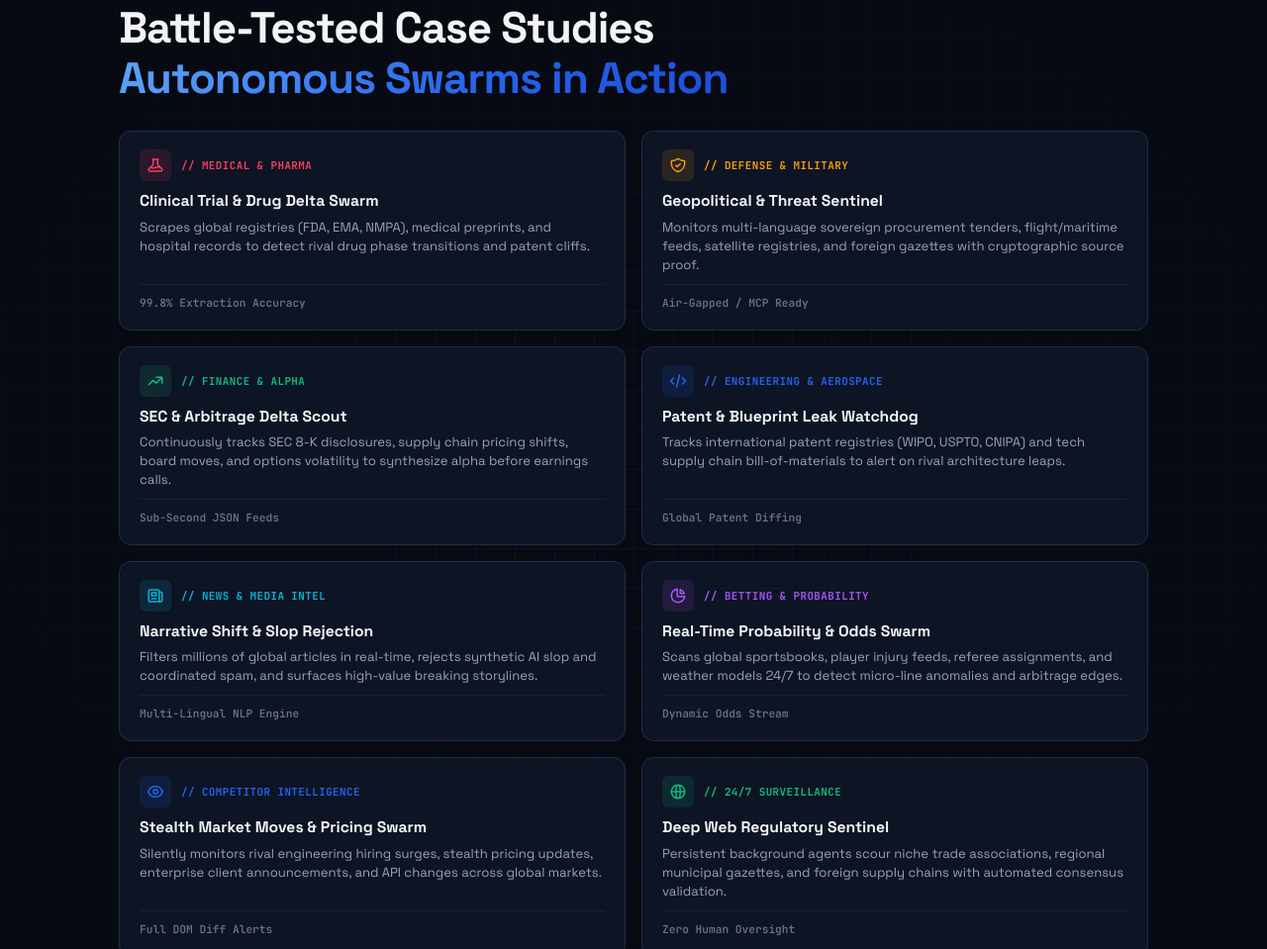
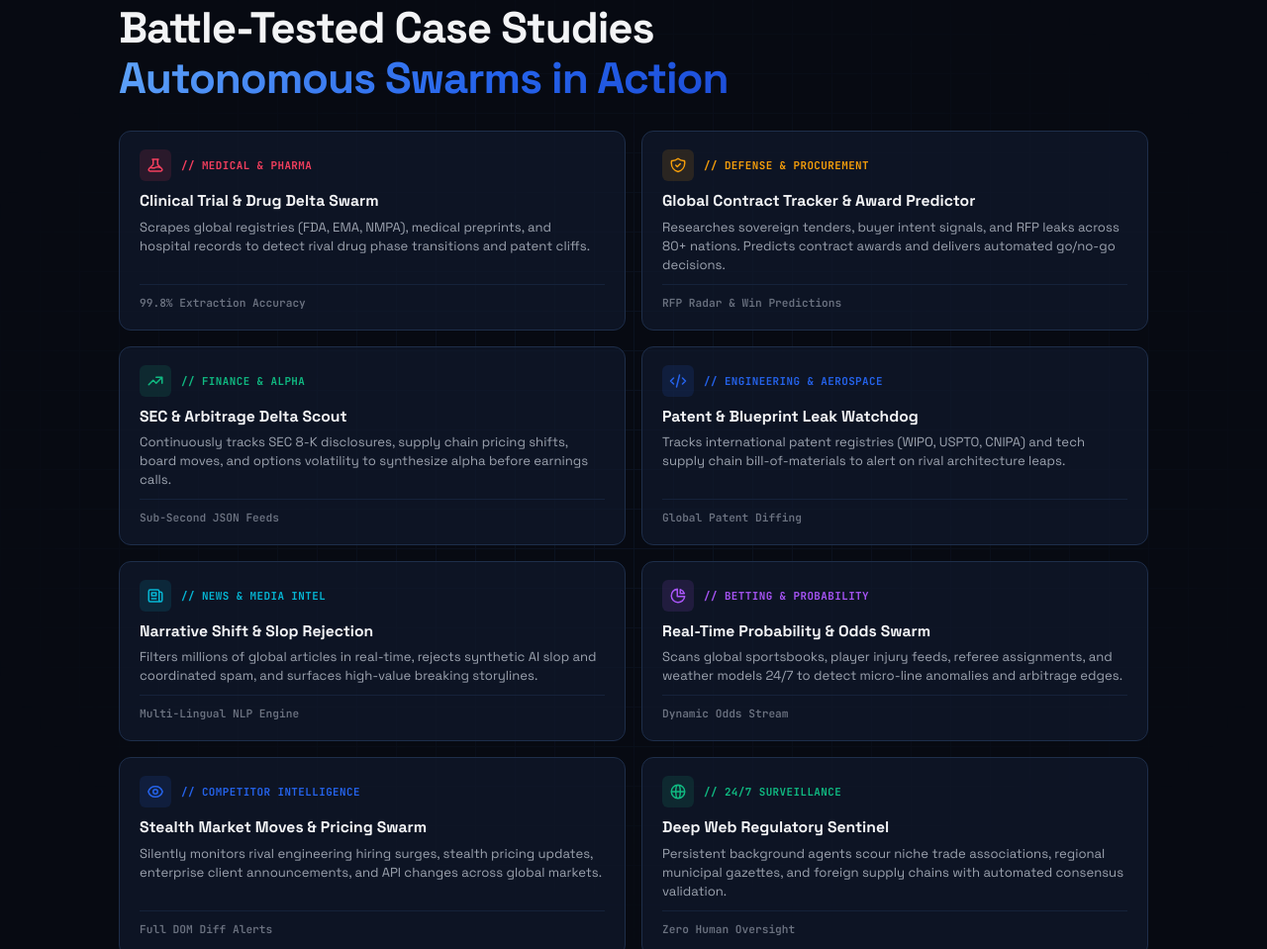
Before and after one commit to Gunerycom/bossint_teaser_deck, a plain HTML site: page teaser-04.html in a window 1280 px wide. Shown: the part 4126-5085 px from the top of the page at 99% size. Drawn offline with Linux system fonts and the light colour scheme.

Commit message:
Update Defense case study to Global Contract Tracker & Award Predictor

```diff
--- a/teaser-04.html
+++ b/teaser-04.html
@@ -344,20 +344,20 @@
           </div>
         </div>
 
-        <!-- 2. Defense & Military OSINT -->
+        <!-- 2. Defense & Global Procurement -->
         <div class="case-card">
           <div class="case-card-header">
             <div class="case-icon icon-amber">
               <svg xmlns="http://www.w3.org/2000/svg" width="18" height="18" fill="none" viewBox="0 0 24 24" stroke="currentColor" stroke-width="2"><path stroke-linecap="round" stroke-linejoin="round" d="M9 12l2 2 4-4m5.618-4.016A11.955 11.955 0 0112 2.944a11.955 11.955 0 01-8.618 3.04A12.02 12.02 0 003 9c0 5.591 3.824 10.29 9 11.622 5.176-1.332 9-6.03 9-11.622 0-1.042-.133-2.052-.382-3.016z"/></svg>
             </div>
-            <span class="case-domain-tag tag-amber">// DEFENSE &amp; MILITARY</span>
+            <span class="case-domain-tag tag-amber">// DEFENSE &amp; PROCUREMENT</span>
           </div>
           <div class="case-card-body">
-            <h3>Geopolitical &amp; Threat Sentinel</h3>
-            <p>Monitors multi-language sovereign procurement tenders, flight/maritime feeds, satellite registries, and foreign gazettes with cryptographic source proof.</p>
+            <h3>Global Contract Tracker &amp; Award Predictor</h3>
+            <p>Researches sovereign tenders, buyer intent signals, and RFP leaks across 80+ nations. Predicts contract awards and delivers automated go/no-go decisions.</p>
           </div>
           <div class="case-card-footer">
-            <span class="case-metric-pill">Air-Gapped / MCP Ready</span>
+            <span class="case-metric-pill">RFP Radar &amp; Win Predictions</span>
           </div>
         </div>
 
```
